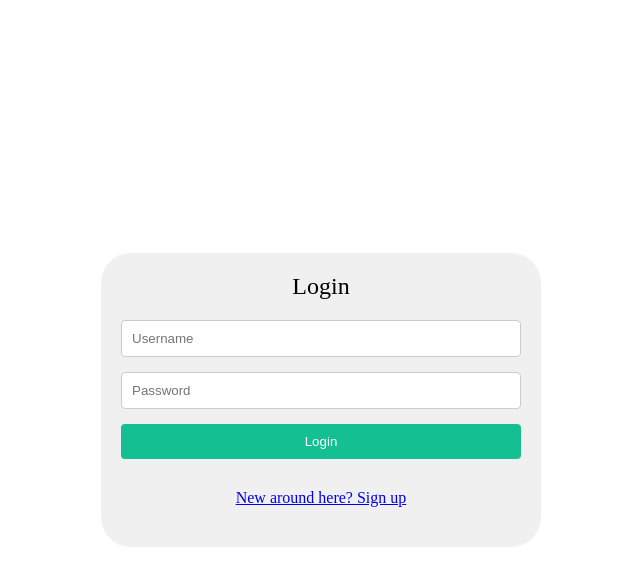
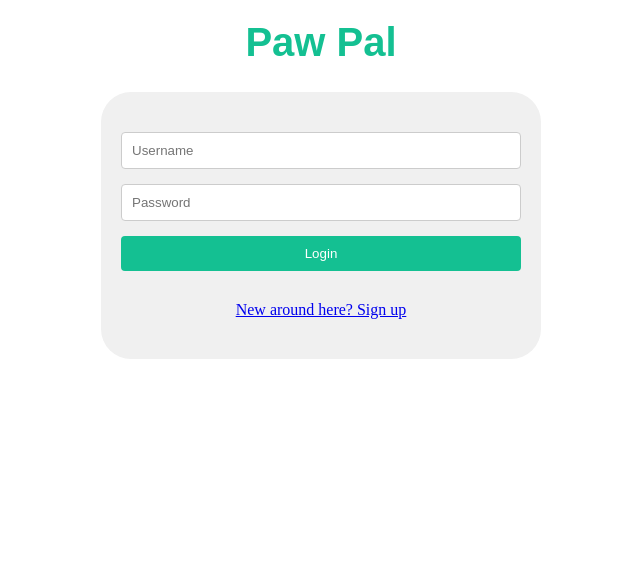
Before and after one commit to Tasselled-Wobbegong-PTRI15/PawPal, a React app: page /login in a window 1280 px wide. Shown: the top 586 px of the page, without its empty margins (319-959 px from the left). Built offline with nearby package versions, Linux system fonts and the light colour scheme.

Commit message:
updating login styling

```diff
--- a/client/Pages/Login.jsx
+++ b/client/Pages/Login.jsx
@@ -50,10 +50,13 @@ const Login = () => {
 
   return (
     <div className="forms">
+      <div className="login-header">
+      <h1>Paw Pal</h1>
+      </div>
       <div className="form-content">
         <div className="form">
         <div className="title">
-          <div className="title">Login</div>
+          <div className="title"></div>
           <form onSubmit={handleSubmit}>
             <div className="input-box">
               <input
--- a/client/main.css
+++ b/client/main.css
@@ -52,7 +52,7 @@
   display: flex;
   justify-content: center;
   align-items: center;
-  height: 100%;
+  height: 30%;
 }
 
 .form {
@@ -494,3 +494,23 @@
   display: flex;
   justify-content: center;
 }
+
+
+.header-container {
+  display: flex;
+  justify-content: center;
+  align-items: center;
+  margin-top: 20px;
+}
+
+.login-header {
+  margin-bottom: 20px;
+}
+
+.login-header h1 {
+  font-size: 40px;
+  color: #14c092;
+  text-align: center;
+  font-family: Arial, Helvetica, sans-serif;
+  padding: 20px;
+}
```
